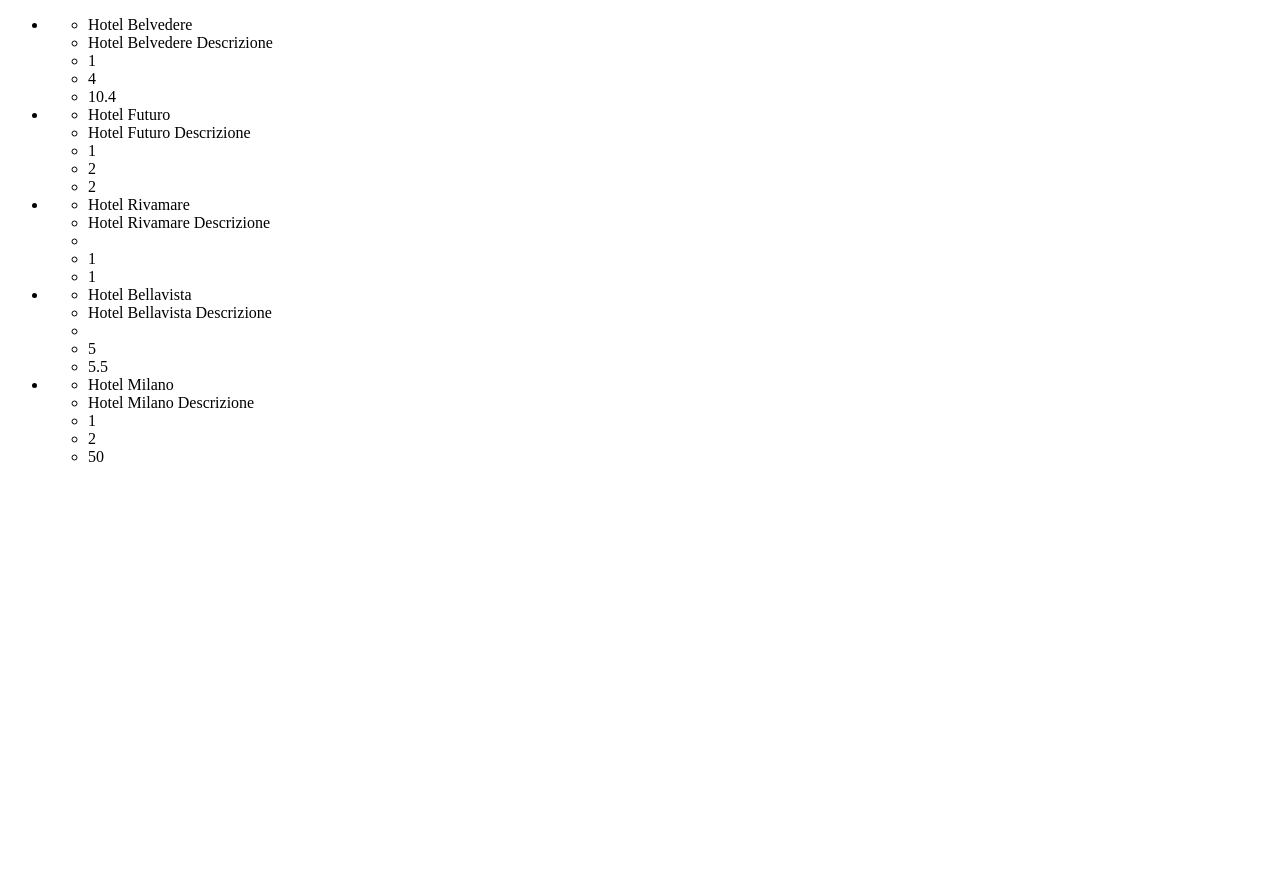
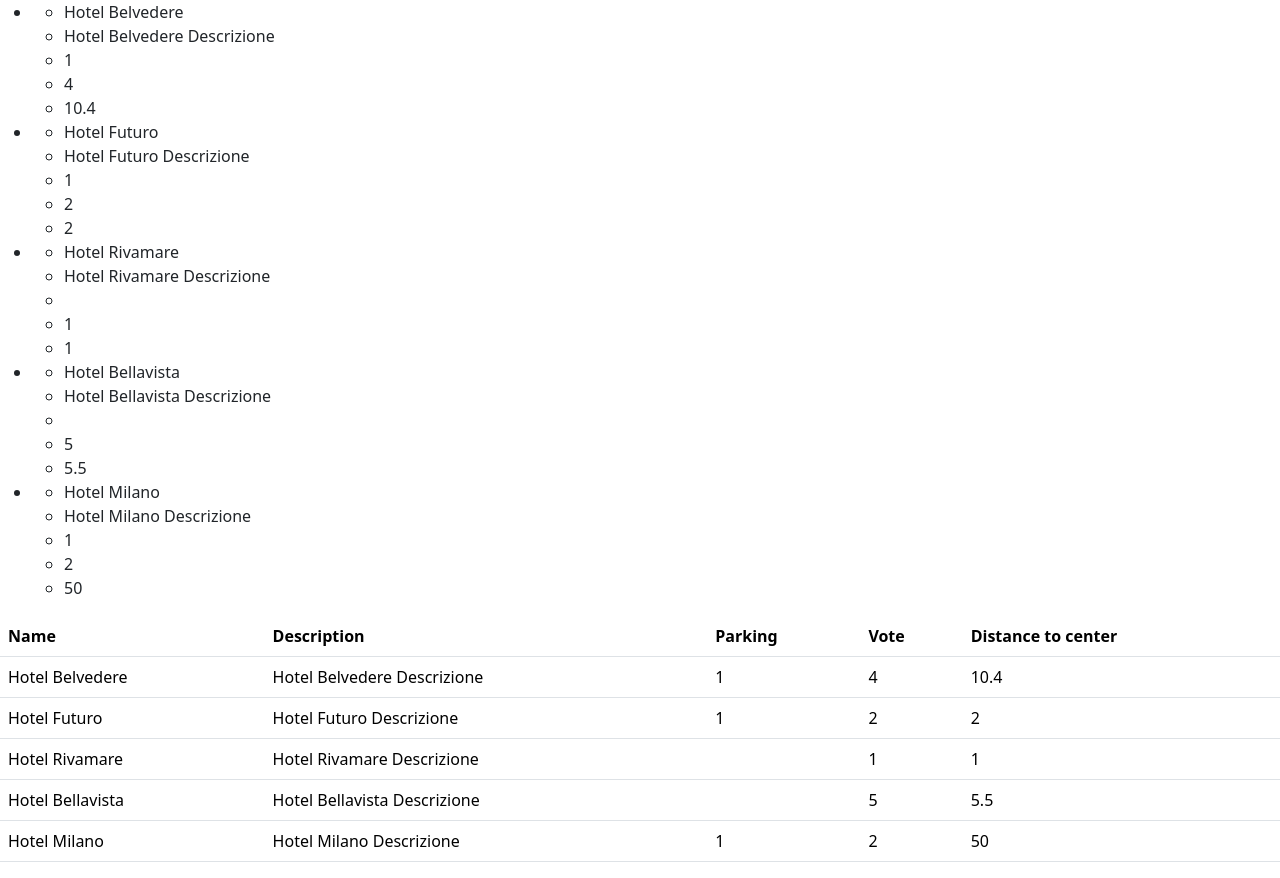
Before and after one commit to jacopolegovini/php-hotel, a PHP site: page / in a window 1280 px wide. Before the commit the page ends 462 px from the top, so only its background shows below. Run offline with PHP 8.4, Linux system fonts and the light colour scheme.

Commit message:
foreach added

```diff
--- a/index.php
+++ b/index.php
@@ -46,6 +46,10 @@ $hotels = [
     <meta charset="UTF-8">
     <meta name="viewport" content="width=device-width, initial-scale=1.0">
     <title>Hotel</title>
+
+    <!-- Bootstrap -->
+    <link href="https://cdn.jsdelivr.net/npm/bootstrap@5.3.3/dist/css/bootstrap.min.css" rel="stylesheet"
+        integrity="sha384-QWTKZyjpPEjISv5WaRU9OFeRpok6YctnYmDr5pNlyT2bRjXh0JMhjY6hW+ALEwIH" crossorigin="anonymous">
 </head>
 
 <body>
@@ -63,6 +67,55 @@ $hotels = [
                 </li>
             <?php } ?>
         </ul>
+
+        <table class="table">
+            <thead>
+                <tr>
+                    <th scope="col">Name</th>
+                    <th scope="col">Description</th>
+                    <th scope="col">Parking</th>
+                    <th scope="col">Vote</th>
+                    <th scope="col">Distance to center</th>
+                </tr>
+            </thead>
+            <tbody>
+                <tr>
+                    <?php foreach ($hotels[0] as $hotelData) { ?>
+                        <td>
+                            <?= $hotelData ?>
+                        </td>
+                    <?php } ?>
+                </tr>
+                <tr>
+                    <?php foreach ($hotels[1] as $hotelData) { ?>
+                        <td>
+                            <?= $hotelData ?>
+                        </td>
+                    <?php } ?>
+                </tr>
+                <tr>
+                    <?php foreach ($hotels[2] as $hotelData) { ?>
+                        <td>
+                            <?= $hotelData ?>
+                        </td>
+                    <?php } ?>
+                </tr>
+                <tr>
+                    <?php foreach ($hotels[3] as $hotelData) { ?>
+                        <td>
+                            <?= $hotelData ?>
+                        </td>
+                    <?php } ?>
+                </tr>
+                <tr>
+                    <?php foreach ($hotels[4] as $hotelData) { ?>
+                        <td>
+                            <?= $hotelData ?>
+                        </td>
+                    <?php } ?>
+                </tr>
+            </tbody>
+        </table>
     </main>
 </body>
 
```
